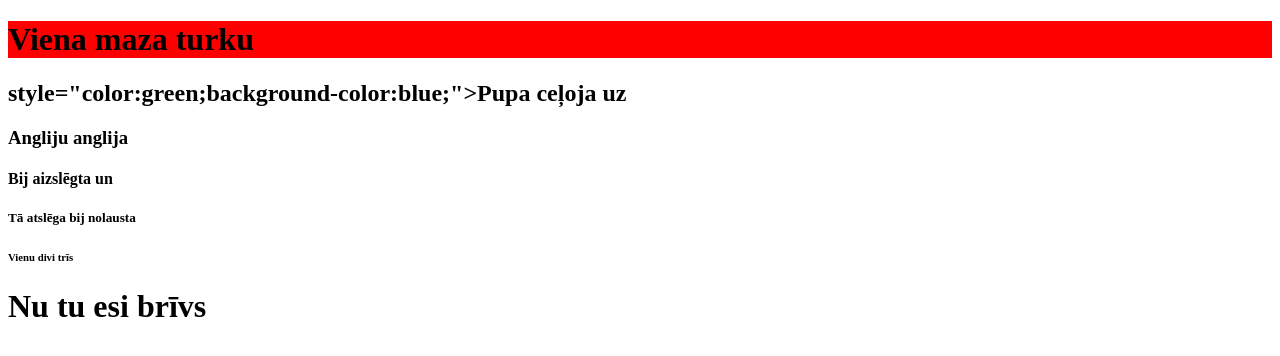
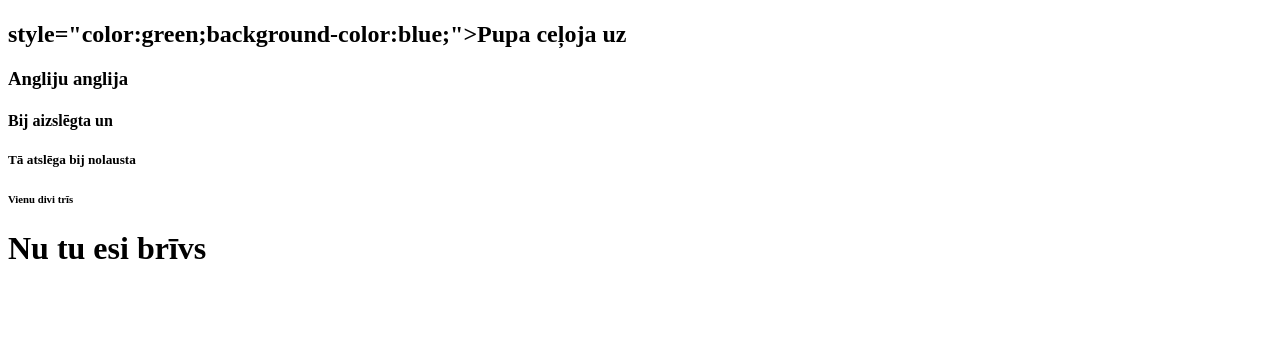
Before and after one commit to kristiasGejs/nez, a plain HTML site: page index.html in a window 1280 px wide. Drawn offline with Linux system fonts and the light colour scheme.

Commit message:
Update index.html

```diff
--- a/index.html
+++ b/index.html
@@ -6,7 +6,7 @@
 
 <body>
 
-<h1 style="background-color:red;" >Viena maza turku</h1>
+<h1 style="background-color:red;" Viena maza turku</h1>
 <h2> style="color:green;background-color:blue;">Pupa ceļoja uz</h2>
 <h3>Angliju anglija</h3>
 <h4>Bij aizslēgta un</h4>
```
